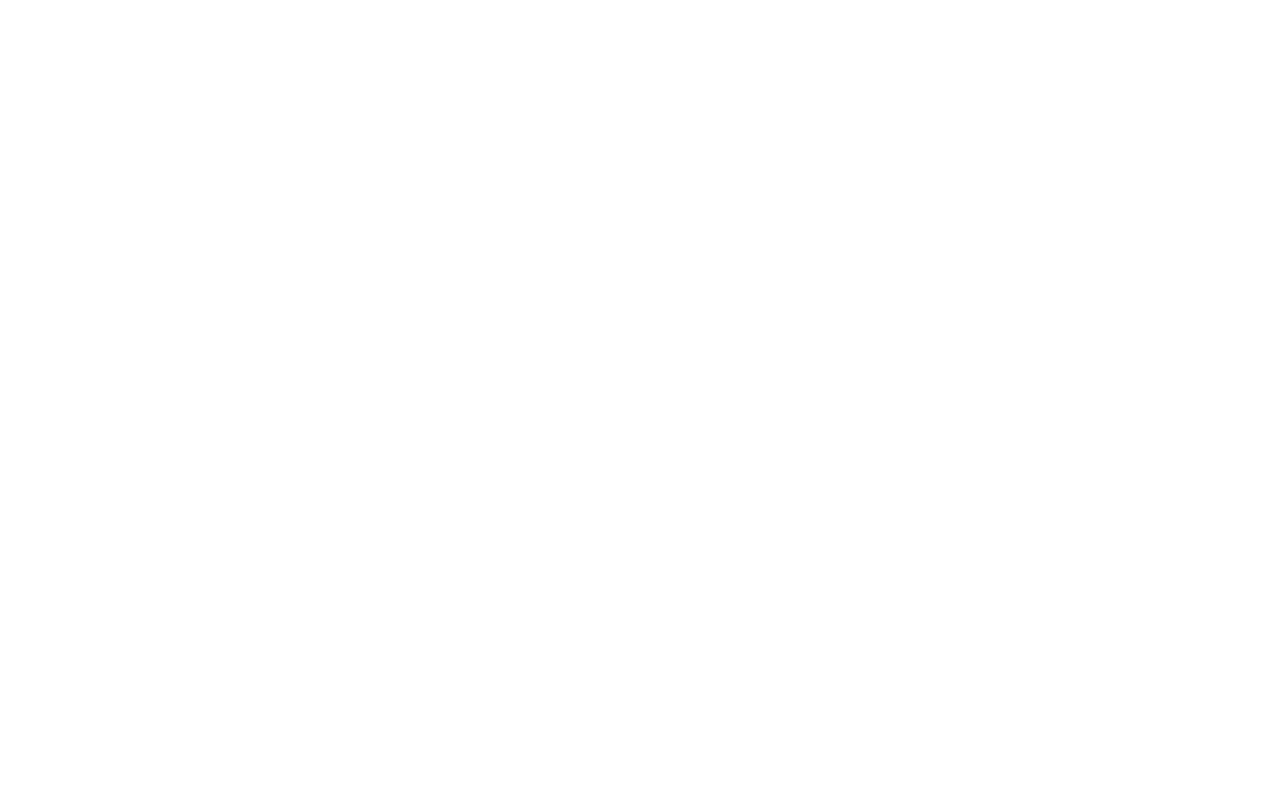
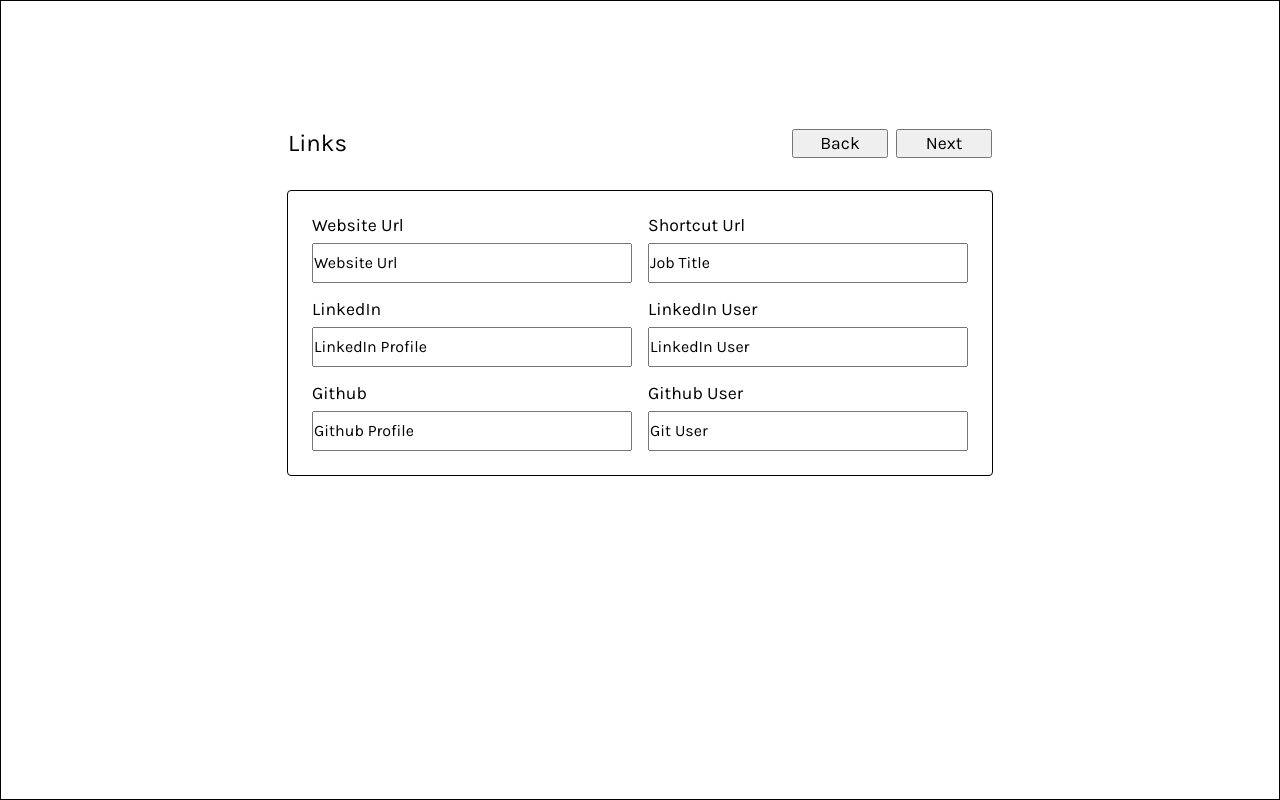
Before and after one commit to billyenglish/CV_Application, a React (Vite) app: page /links in a window 1280 px wide. Built offline with nearby package versions, Linux system fonts and the light colour scheme; a web font is replaced by a local one.

Commit message:
Creating link forms.

```diff
--- a/src/components/Links.jsx
+++ b/src/components/Links.jsx
@@ -1,9 +1,98 @@
+import Button from "../subcomponents/Button"
+import Input from "../subcomponents/Input"
+
 const Links = () => {
 
-    return (
-        <>
-        </>
-    );
+  return (
+    <>
+      <section>
+            <div className="form_container">
+                <header className="header_section">
+                    <h2 className="header_title">Links</h2>
+
+                    <div className="button_controls">
+                        <Button
+                            text='Back'
+                            className="current_button"
+                        />
+                        <Button
+                            text='Next'
+                            className="current_button"
+                        />
+                    </div>
+                </header>
+                <form>
+                    <div>
+                        <label htmlFor="full_name" className="name_label">
+                            Website Url
+                            <Input
+                                type='text'
+                                name='full'
+                                id='full_name'
+                                className='half_input_length'
+                                placeholder='Website Url'
+                            />
+                        </label>
+                        <label htmlFor="job_title" className="name_label">
+                            Shortcut Url
+                            <Input
+                                type='text'
+                                name='job_title'
+                                id='job_title'
+                                className='half_input_length'
+                                placeholder='Job Title'
+                            />
+                        </label>
+                    </div>
+                    <div>
+                        <label htmlFor="email" className="name_label">
+                            LinkedIn
+                            <Input
+                                type='email'
+                                name='email'
+                                id="email"
+                                className="half_input_length"
+                                placeholder='LinkedIn Profile'
+                            />
+                        </label>
+                        <label htmlFor="phone_number" className="name_label">
+                            LinkedIn User
+                            <Input
+                                type='phone'
+                                name='phone_number'
+                                id='phone_number'
+                                className='half_input_length'
+                                placeholder='LinkedIn User'
+                            />
+                        </label>
+                    </div>
+                    <div>
+                        <label htmlFor="email" className="name_label">
+                            Github
+                            <Input
+                                type='email'
+                                name='email'
+                                id="email"
+                                className="half_input_length"
+                                placeholder='Github Profile'
+                            />
+                        </label>
+                        <label htmlFor="phone_number" className="name_label">
+                            Github User
+                            <Input
+                                type='phone'
+                                name='phone_number'
+                                id='phone_number'
+                                className='half_input_length'
+                                placeholder='Git User'
+                            />
+                        </label>
+                    </div>
+                </form>
+            </div>
+        </section>
+    </>
+  );
 };
 
 export default Links;
```
